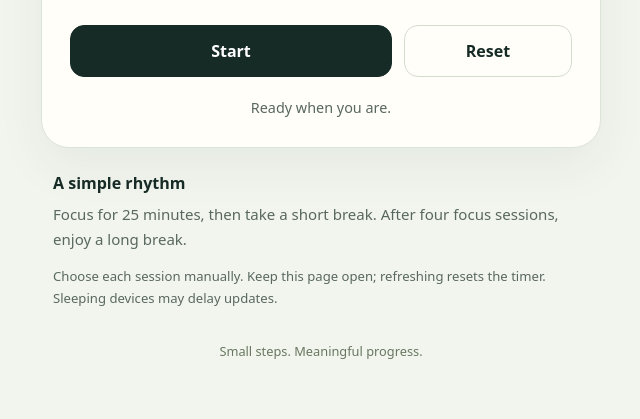
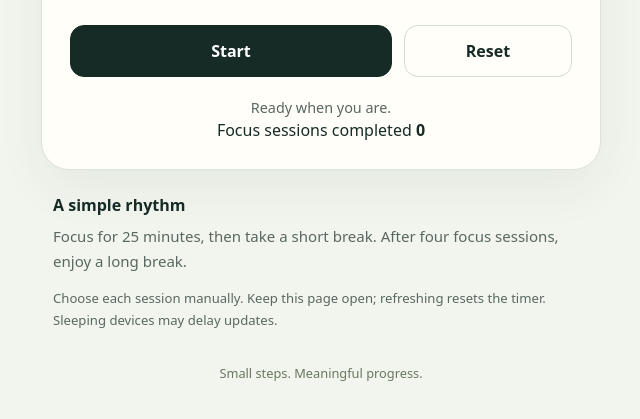
Before and after one commit to donavr/pomodoro-timer, a plain HTML site: page index.html in a window 1280 px wide. Shown: the part 515-934 px from the top of the page, without its empty margins (319-959 px from the left). Drawn offline with Linux system fonts and the light colour scheme.

Commit message:
Show completed focus session count

```diff
--- a/index.html
+++ b/index.html
@@ -79,6 +79,11 @@
       <p id="status" class="status" role="status">
         Ready when you are.
       </p>
+
+      <div class="session-count" aria-label="Completed focus sessions">
+        <span>Focus sessions completed</span>
+        <strong id="session-count">0</strong>
+      </div>
     </section>
 
     <aside class="guide" aria-label="How to use the timer">
```
